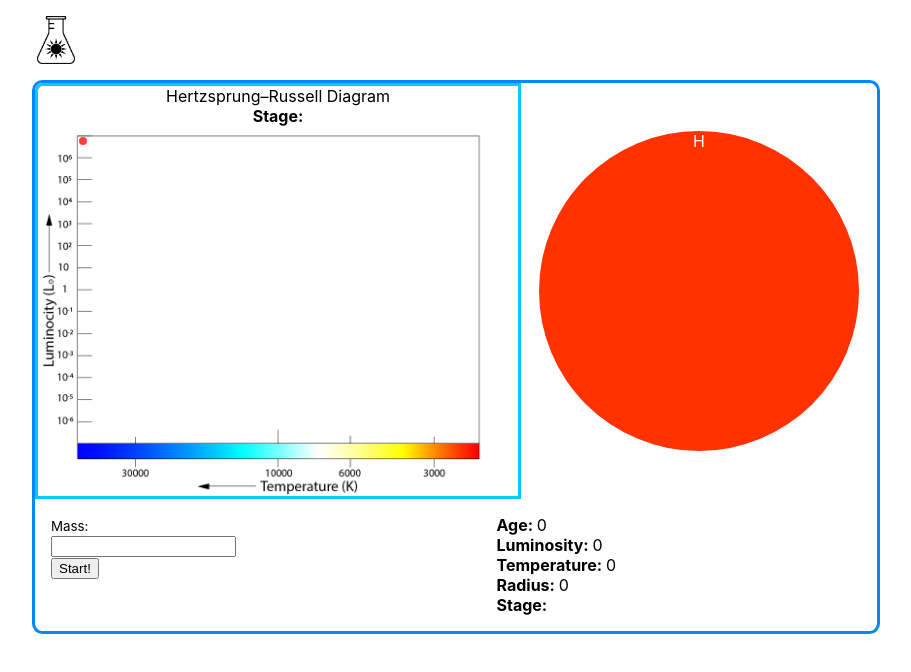
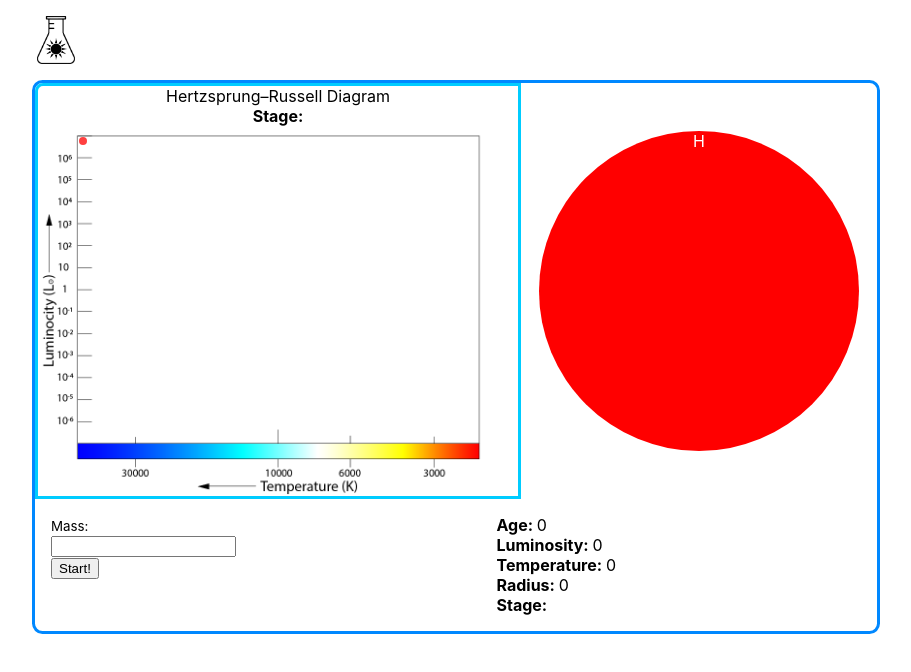
Before and after one commit to meetinger/starlabReact, a React (Create React App) app: page / in a window 1280 px wide. Shown: the top 672 px of the page, without its empty margins (184-1095 px from the left). Built offline with nearby package versions, Linux system fonts and the light colour scheme.

Commit message:
Update structure

```diff
--- a/src/components/Main/Main.js
+++ b/src/components/Main/Main.js
@@ -154,7 +154,7 @@ export class Main extends React.Component {
                                track={this.extractTrack(this.state.calculated)}/>
                     <div className={styles.structureWrapper}>
                         {/*<div></div>*/}
-                        <Structure shells={this.state.stage.structure}/>
+                        <Structure stage={this.state.stage}/>
                     </div>
                 </div>
                 <div>
--- a/src/components/Structure/Structure.js
+++ b/src/components/Structure/Structure.js
@@ -1,5 +1,6 @@
 import React from 'react';
 import styles from './Structure.module.scss'
+import {colorTemperatureToRGB} from "../../Utils";
 
 
 export class Structure extends React.Component {
@@ -26,7 +27,9 @@ export class Structure extends React.Component {
                 width: i.size,
                 height: i.size,
                 borderRadius: i.size,
-
+            }
+            if(index === 0){
+                shellStyle.backgroundColor = "rgb("+colorTemperatureToRGB(this.state.stage.properties.temperature)+")"
             }
             let labelStyle = {
                 color: "black"
@@ -42,21 +45,35 @@ export class Structure extends React.Component {
         }
     }
 
+    genStructure(stage){
+        if(stage.structure===false){
+            let style = {
+                backgroundColor: colorTemperatureToRGB(stage.properties.temperature),
+                width: stage.properties.radius,
+                height: stage.properties.radius,
+                borderRadius: stage.properties.radius,
+            }
+            return <div><div style={style} className={styles.shell}/></div>
+        }else {
+            return this.genShells(stage.structure, 0)
+        }
+    }
+
     constructor(props) {
         super(props);
         this.state = {
-            shells: props.shells,
+            stage: props.stage,
         }
         console.log("PROPS: ", props)
         // console.log("State: ",this.state)
     }
 
     componentWillReceiveProps(nextProps) {
-        this.setState({ shells: nextProps.shells });
+        this.setState({ stage: nextProps.stage });
     }
 
     render() {
-        return (<div>{this.genShells(this.state.shells, 0)}</div>)
+        return (<div>{this.genStructure(this.state.stage)}</div>)
     }
 
 }
```
